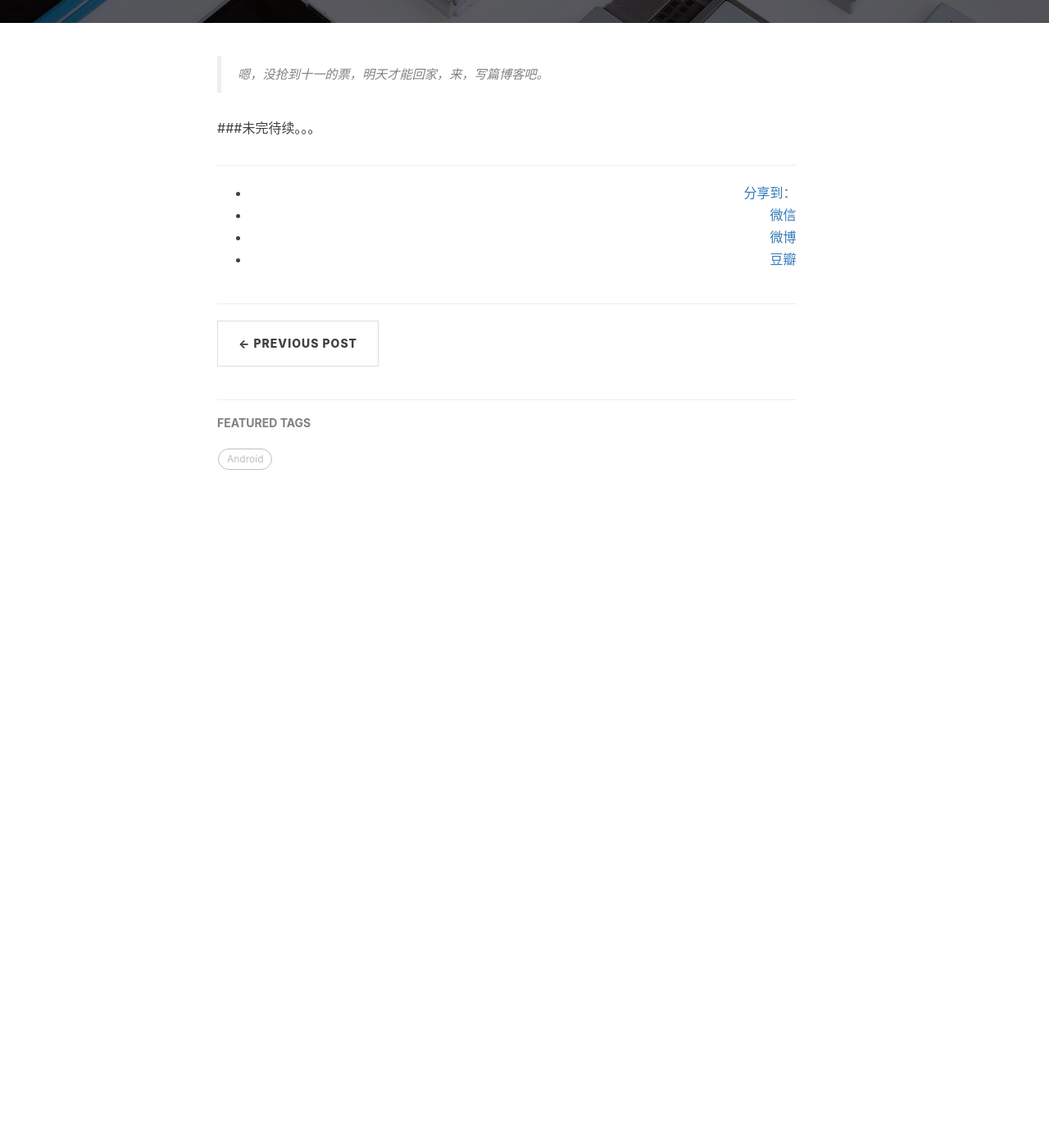
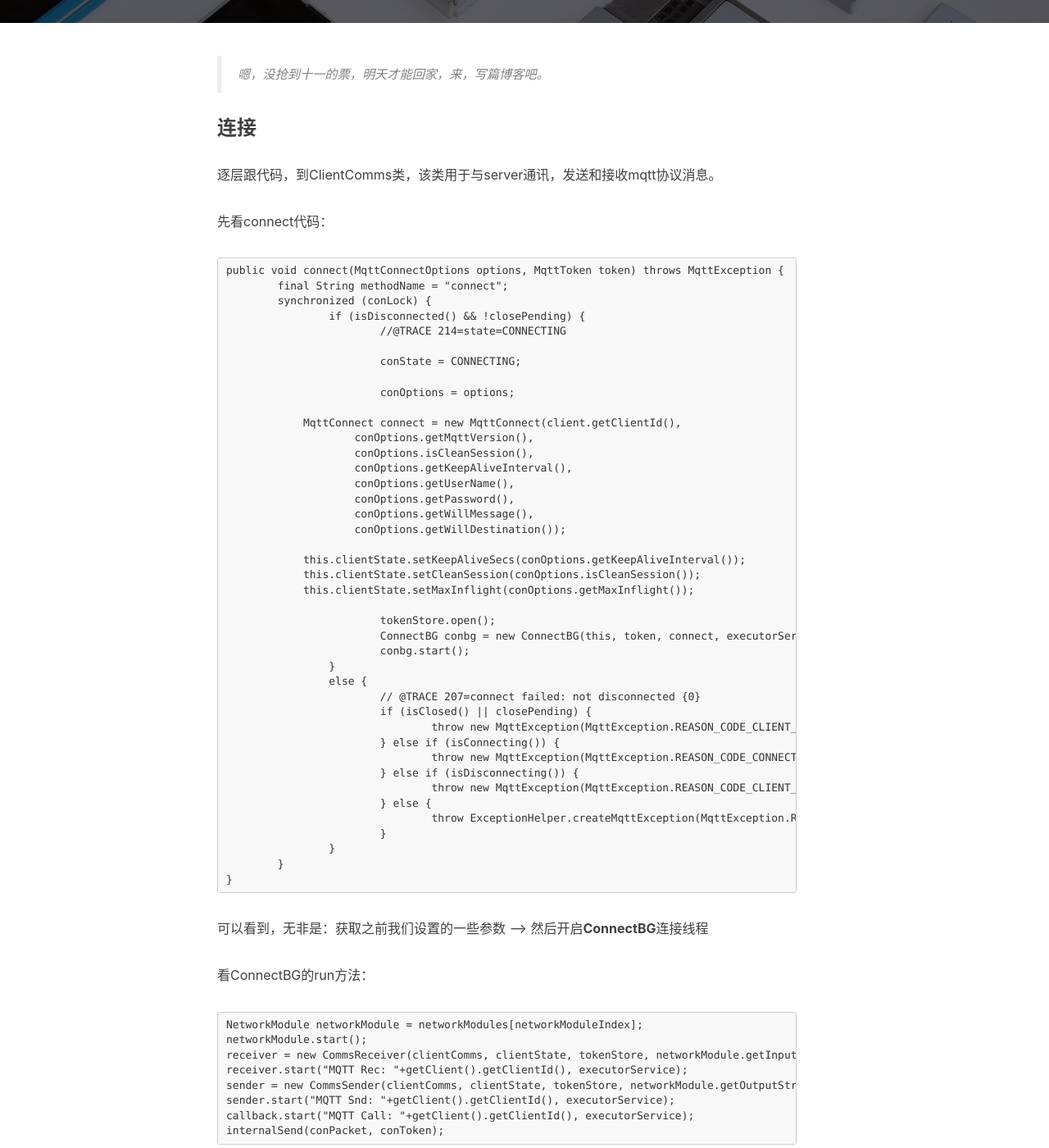
Before and after one commit to fighter-lee/fighter-lee.github.io, a Jekyll site: the page built from _posts/2017-10-01-Android-mqtt-深入浅出2.markdown, in a window 1280 px wide and 1400 px high, scrolled down 495 px. Shown: the whole window at 82% size. Built offline with Jekyll 4.4.1, drawn with Linux system fonts in a browser that asks for light colours; nearby versions of some CDN libraries; comment, search, counter and statistics services are not loaded; before the commit the page ends 1218 px from its top, so only the background shows below that; some of the changed text lies outside the part shown.

Commit message:
fighter-lee
mqtt源码分析

```diff
--- a/_posts/2017-10-01-Android-mqtt-深入浅出2.markdown
+++ b/_posts/2017-10-01-Android-mqtt-深入浅出2.markdown
@@ -11,4 +11,171 @@
 
 >嗯，没抢到十一的票，明天才能回家，来，写篇博客吧。
 
-###未完待续。。。
+### 连接
+
+逐层跟代码，到ClientComms类，该类用于与server通讯，发送和接收mqtt协议消息。
+
+先看connect代码：
+
+	public void connect(MqttConnectOptions options, MqttToken token) throws MqttException {
+		final String methodName = "connect";
+		synchronized (conLock) {
+			if (isDisconnected() && !closePending) {
+				//@TRACE 214=state=CONNECTING
+
+				conState = CONNECTING;
+
+				conOptions = options;
+
+                MqttConnect connect = new MqttConnect(client.getClientId(),
+                        conOptions.getMqttVersion(),
+                        conOptions.isCleanSession(),
+                        conOptions.getKeepAliveInterval(),
+                        conOptions.getUserName(),
+                        conOptions.getPassword(),
+                        conOptions.getWillMessage(),
+                        conOptions.getWillDestination());
+
+                this.clientState.setKeepAliveSecs(conOptions.getKeepAliveInterval());
+                this.clientState.setCleanSession(conOptions.isCleanSession());
+                this.clientState.setMaxInflight(conOptions.getMaxInflight());
+
+				tokenStore.open();
+				ConnectBG conbg = new ConnectBG(this, token, connect, executorService);
+				conbg.start();
+			}
+			else {
+				// @TRACE 207=connect failed: not disconnected {0}
+				if (isClosed() || closePending) {
+					throw new MqttException(MqttException.REASON_CODE_CLIENT_CLOSED);
+				} else if (isConnecting()) {
+					throw new MqttException(MqttException.REASON_CODE_CONNECT_IN_PROGRESS);
+				} else if (isDisconnecting()) {
+					throw new MqttException(MqttException.REASON_CODE_CLIENT_DISCONNECTING);
+				} else {
+					throw ExceptionHelper.createMqttException(MqttException.REASON_CODE_CLIENT_CONNECTED);
+				}
+			}
+		}
+	}
+
+可以看到，无非是：获取之前我们设置的一些参数 --> 然后开启**ConnectBG**连接线程
+
+看ConnectBG的run方法：
+
+	NetworkModule networkModule = networkModules[networkModuleIndex];
+	networkModule.start();
+	receiver = new CommsReceiver(clientComms, clientState, tokenStore, networkModule.getInputStream());
+	receiver.start("MQTT Rec: "+getClient().getClientId(), executorService);
+	sender = new CommsSender(clientComms, clientState, tokenStore, networkModule.getOutputStream());
+	sender.start("MQTT Snd: "+getClient().getClientId(), executorService);
+	callback.start("MQTT Call: "+getClient().getClientId(), executorService);
+	internalSend(conPacket, conToken);
+
+这段代码的逻辑是：建立（tcp或者ssl或者WebSocket或者WebSocketSecure）连接 --> 开启接收线程 --> 开启发送线程 --> 发送消息
+
+建立上文中的何种连接方式，是根据serverURI来判断，参考MqttAsyncClient的createNetworkModules方法。
+
+我们分析最常见的tcp连接方式（类TCPNetworkModule的start方法）：
+
+	SocketAddress sockaddr = new InetSocketAddress(host, port);
+	if (factory instanceof SSLSocketFactory) {
+		// SNI support
+		Socket tempsocket = new Socket();
+		tempsocket.connect(sockaddr, conTimeout*1000);
+		socket = ((SSLSocketFactory)factory).createSocket(tempsocket, host, port, true);
+	} else {
+		socket = factory.createSocket();
+		socket.connect(sockaddr, conTimeout*1000);
+	}
+
+嗯，最终在这建立的socket连接。
+
+### 如何发送消息
+
+先简单描述：
+
+将message、topic等字段实例化IMqttToken --> 接收线程循环获取msg --> 写流传输
+
+看看具体的代码：
+
+获取msg:
+
+	message = clientState.get();
+	if (message != null) {
+		//@TRACE 802=network send key={0} msg={1}
+
+		if (message instanceof MqttAck) {
+			out.write(message);
+			out.flush();
+		} else {
+			MqttToken token = tokenStore.getToken(message);
+			// While quiescing the tokenstore can be cleared so need
+			// to check for null for the case where clear occurs
+			// while trying to send a message.
+			if (token != null) {
+				synchronized (token) {
+					out.write(message);
+					try {
+						out.flush();
+					} catch (IOException ex) {
+
+					....
+
+### 如何接收消息
+
+读取数据流，再分发通知。
+
+看接收线程的代码：
+
+	while (running && (in != null)) {
+			try {
+				//@TRACE 852=network read message
+				receiving = in.available() > 0;
+				MqttWireMessage message = in.readMqttWireMessage();
+				receiving = false;
+
+				// instanceof checks if message is null
+				if (message instanceof MqttAck) {
+					token = tokenStore.getToken(message);
+					if (token!=null) {
+						synchronized (token) {
+							// Ensure the notify processing is done under a lock on the token
+							// This ensures that the send processing can complete  before the
+							// receive processing starts! ( request and ack and ack processing
+							// can occur before request processing is complete if not!
+							clientState.notifyReceivedAck((MqttAck)message);
+						}
+					} else if
+
+					...
+
+### 如何保持长连接的呢
+
+通过闹钟定时任务（AlarmPingSender）：
+
+	pendingIntent = PendingIntent.getBroadcast(service, 0, new Intent(action), PendingIntent.FLAG_UPDATE_CURRENT);
+
+    schedule(comms.getKeepAlive());
+
+从AlarmReceiver类onReceive方法入手切入，ClientState的checkForActivity方法有这么一段代码：
+
+    token = new MqttToken(clientComms.getClient().getClientId());
+    if(pingCallback != null){
+    	token.setActionCallback(pingCallback);
+    }
+    tokenStore.saveToken(token, pingCommand);
+    pendingFlows.insertElementAt(pingCommand, 0);
+
+    nextPingTime = getKeepAlive();
+
+    //Wake sender thread since it may be in wait state (in ClientState.get())
+    notifyQueueLock();
+
+原来是pendingFlows队列中插入消息，接收线程收到消息将数据写入流。
+
+### 总结
+
+源码结构清晰，功能很完整，写的还不错的，还是值得一读。
+
+当然也便于自己扩展。
```
